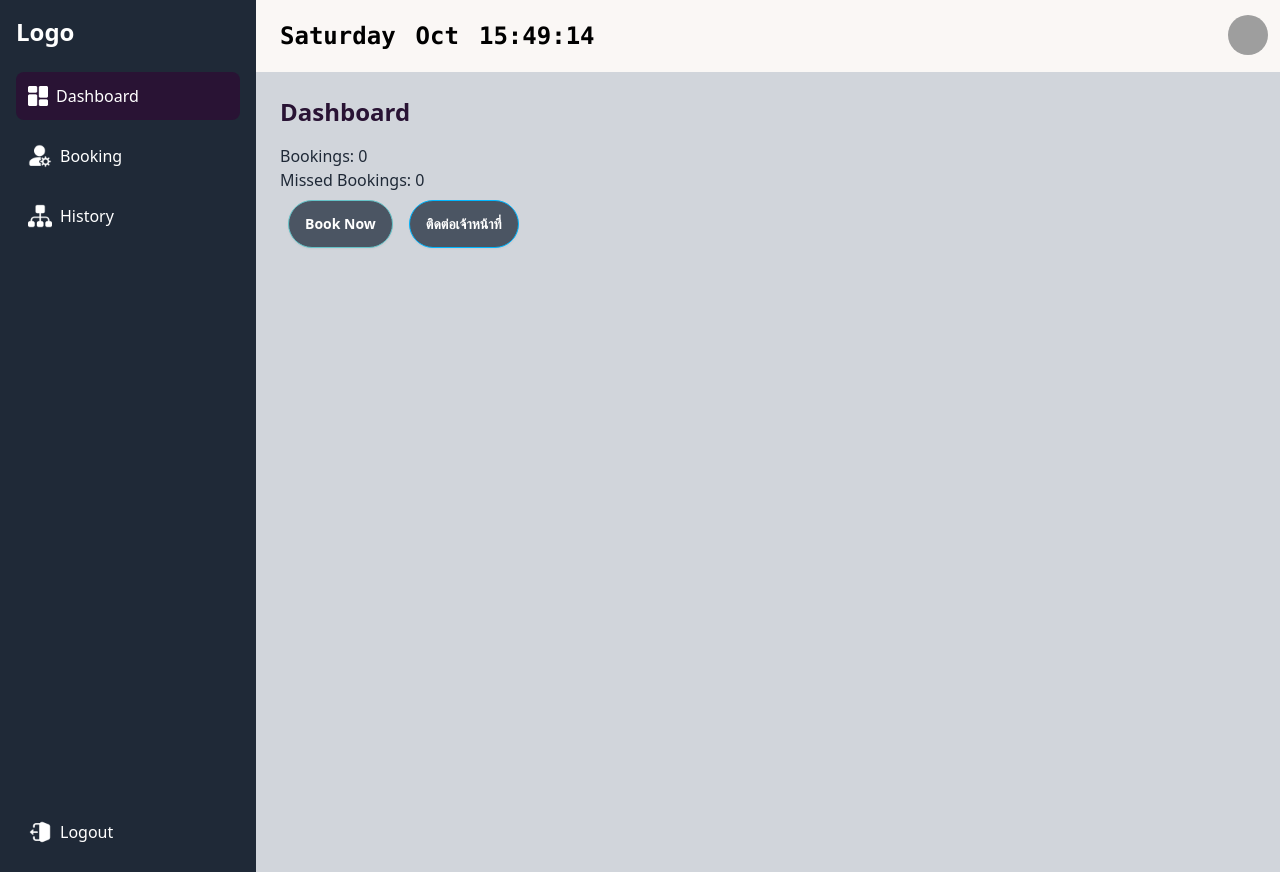
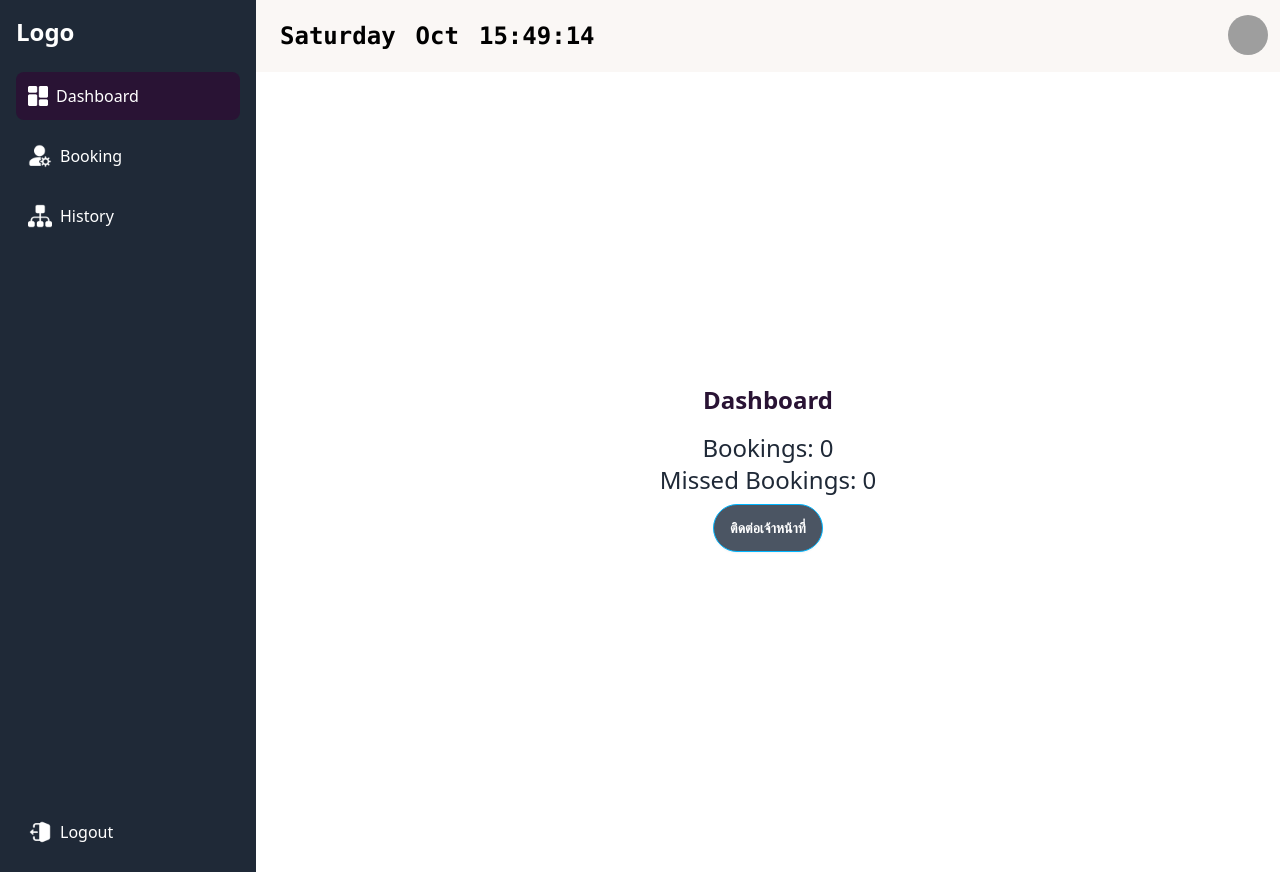
Before and after one commit to supxroek/Mini-Project, a React (Vite) app in the folder client/: page /user_dashboard in a window 1280 px wide. Built offline with nearby package versions, Linux system fonts and the light colour scheme; grey boxes are pictures that could not be loaded.

Commit message:
maxupdate5

```diff
--- a/client/src/components/users-sections/booking.jsx
+++ b/client/src/components/users-sections/booking.jsx
@@ -9,7 +9,6 @@ const rooms = [
     description: "ห้องประชุมมาตรฐานสำหรับการประชุมทั่วไป",
     facilities: "โต๊ะ 5 ตัว, เก้าอี้ 20 ตัว, แอร์, โปรเจคเตอร์",
     imageUrl: "https://images.pexels.com/photos/6899396/pexels-photo-6899396.jpeg?auto=compress&cs=tinysrgb&w=500&h=300&dpr=1",
-    price: "$100",
   },
   {
     id: 2,
@@ -18,7 +17,6 @@ const rooms = [
     description: "ห้องประชุม VIP พร้อมอุปกรณ์ครบครัน",
     facilities: "โต๊ะ 3 ตัว, เก้าอี้ 15 ตัว, แอร์, โปรเจคเตอร์, จอภาพ",
     imageUrl: "https://images.pexels.com/photos/2976970/pexels-photo-2976970.jpeg?auto=compress&cs=tinysrgb&w=500&h=300&dpr=1",
-    price: "$200",
   },
   {
     id: 3,
@@ -27,7 +25,6 @@ const rooms = [
     description: "ห้องประชุมขนาดเล็กสำหรับทีมเล็ก",
     facilities: "โต๊ะ 2 ตัว, เก้าอี้ 10 ตัว, แอร์",
     imageUrl: "https://images.pexels.com/photos/7046168/pexels-photo-7046168.jpeg?auto=compress&cs=tinysrgb&w=500&h=300&dpr=1",
-    price: "$80",
   },
 ];
 
--- a/client/src/components/users-sections/history.jsx
+++ b/client/src/components/users-sections/history.jsx
@@ -6,7 +6,7 @@ const History = () => {
   const [bookingHistory, setBookingHistory] = useState([
     {
       id: 1,
-      roomImage: "/path/to/room1.jpg", // Replace with generated images
+      roomImage: "https://images.pexels.com/photos/6899396/pexels-photo-6899396.jpeg?auto=compress&cs=tinysrgb&w=500&h=300&dpr=1", // Replace with generated images
       roomName: "ห้อง VIP",
       customerName: "John Doe",
       bookingDate: "2024-10-25",
@@ -16,7 +16,7 @@ const History = () => {
     },
     {
       id: 2,
-      roomImage: "/path/to/room2.jpg", // Replace with generated images
+      roomImage: "https://images.pexels.com/photos/2976970/pexels-photo-2976970.jpeg?auto=compress&cs=tinysrgb&w=500&h=300&dpr=1", // Replace with generated images
       roomName: "ห้องธรรมดา",
       customerName: "Jane Smith",
       bookingDate: "2024-10-20",
--- a/client/src/components/users-sections/user_dashboard.jsx
+++ b/client/src/components/users-sections/user_dashboard.jsx
@@ -1,7 +1,7 @@
 import { useState, useEffect } from "react";
 import { useNavigate } from "react-router-dom";
 
-const User_dashboard = () => {
+const UserDashboard = () => {
   const [currentTime, setCurrentTime] = useState(new Date());
   const [bookingCount, setBookingCount] = useState(0);
   const [missedBookingCount, setMissedBookingCount] = useState(0);
@@ -66,7 +66,7 @@ const User_dashboard = () => {
   });
 
   return (
-    <div className="flex bg-gray-700">
+    <div className="flex bg-white">
       {/* Sidebar */}
       <aside className="w-64 bg-gray-800 min-h-screen p-4 text-white flex flex-col justify-between">
         <div className="flex flex-col">
@@ -180,20 +180,14 @@ const User_dashboard = () => {
           </div>
         </div>
 
-        <div className="min-h-screen bg-gray-300">
+        <div className="min-h-screen bg-white flex justify-center items-center">
           {/* Main Content */}
-          <div className="p-6">
+          <div className="p-6 text-center">
             <h1 className="text-2xl font-bold mb-4">Dashboard</h1>
-            <p className="text-gray-800">Bookings: {bookingCount}</p>
-            <p className="text-gray-800">
+            <p className="text-gray-800 text-2xl">Bookings: {bookingCount}</p>
+            <p className="text-gray-800 text-2xl">
               Missed Bookings: {missedBookingCount}
             </p>
-            <button
-              onClick={handleBooking}
-              className="btn btn-primary text-white m-2 bg-gray-600 hover:bg-gray-500"
-            >
-              Book Now
-            </button>
             <button
               onClick={handleContactSupport}
               className="btn btn-info text-white m-2 bg-gray-600 hover:bg-gray-500"
@@ -207,4 +201,4 @@ const User_dashboard = () => {
   );
 };
 
-export default User_dashboard;
+export default UserDashboard;
```
